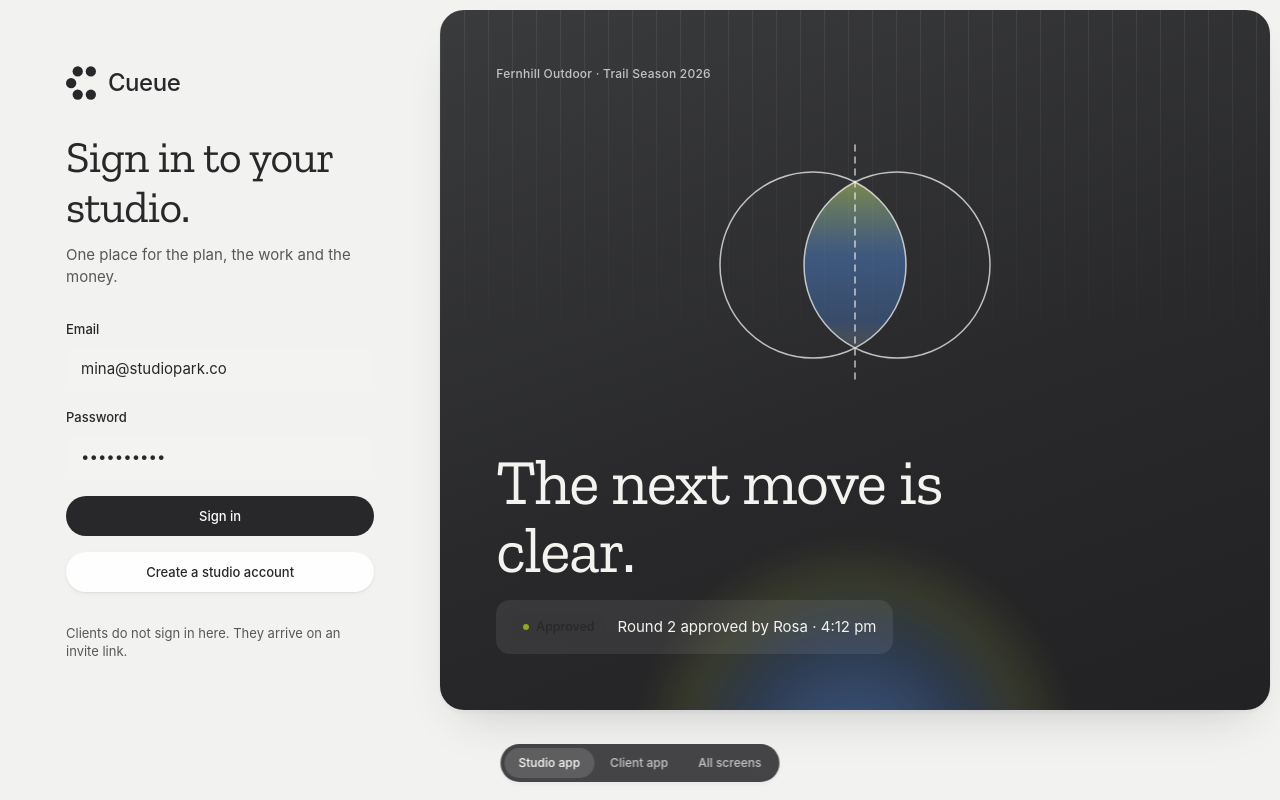
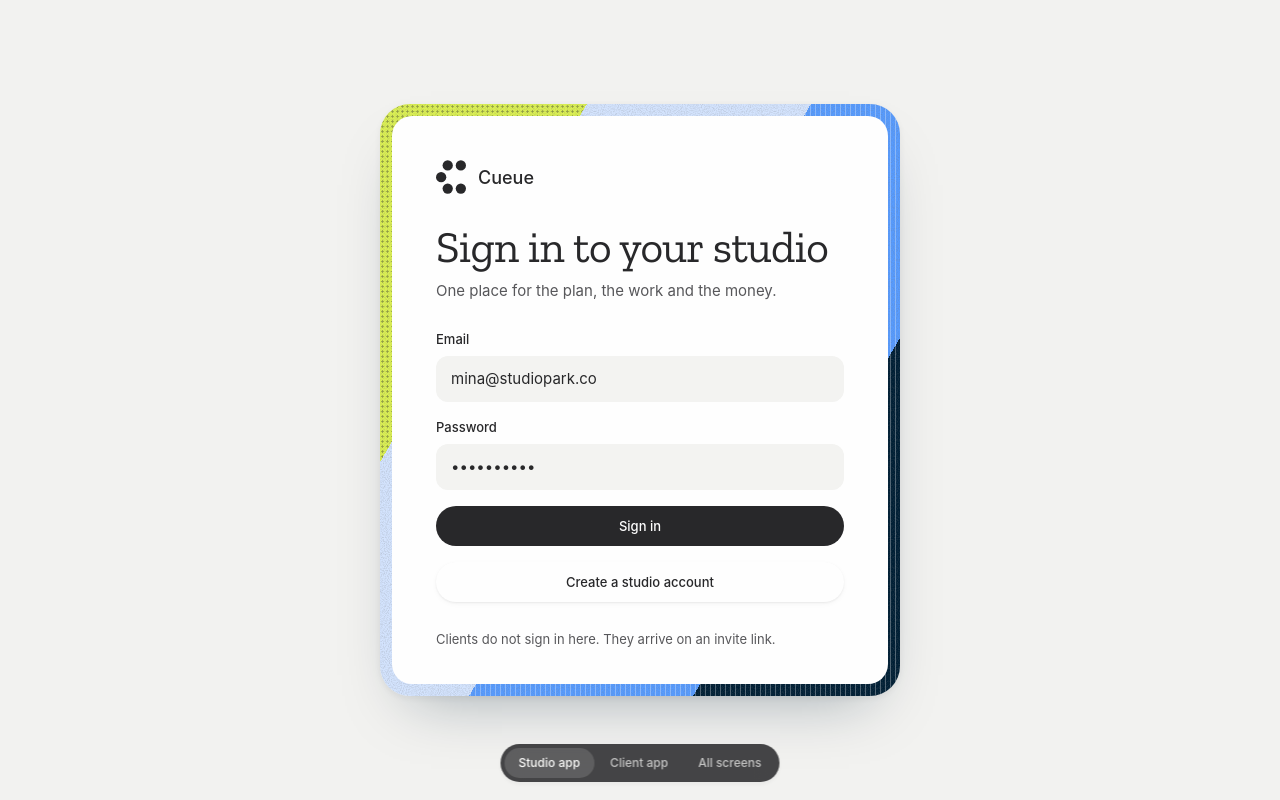
Before and after one commit to jennaCh0i/cueue, a plain HTML site: page SignIn.html in a window 1280 px wide. Drawn offline with nearby package versions, Linux system fonts and the light colour scheme; a web font is replaced by a local one.

Commit message:
Brand frame on sign in, Granola-style
Co-Authored-By: Claude Opus 5.5 <noreply@anthropic.com>
Claude-Session: https://claude.ai/code/session_01XCLfjkFa7fhCyRTZDdVida

```diff
--- a/SignIn.html
+++ b/SignIn.html
@@ -12,10 +12,11 @@
 </head>
 <body>
 
-<div class="app" style="padding: 10px; gap: 10px">
-  <section class="stack g32" style="flex: 1 1 420px; padding: 56px; justify-content: center; max-width: 560px">
-    <div class="hstack g12"><svg width="30" height="34" viewBox="0 0 105 117" aria-hidden="true"><g fill="currentColor"><circle cx="41" cy="18" r="18"></circle><circle cx="87" cy="18" r="18"></circle><circle cx="18" cy="59" r="18"></circle><circle cx="41" cy="99" r="18"></circle><circle cx="87" cy="99" r="18"></circle></g></svg><span class="heading">Cueue</span></div>
-    <div class="stack g12"><h1 class="title">Sign in to your studio.</h1><p class="body muted">One place for the plan, the work and the money.</p></div>
+<div class="signin-page" style="min-height:100vh;display:grid;place-items:center;background:var(--paper);padding:40px">
+  <div class="bframe" style="width:520px;max-width:100%">
+    <section class="card" style="padding:44px 44px 36px;gap:28px">
+      <div class="hstack g12"><svg width="30" height="34" viewBox="0 0 105 117" aria-hidden="true"><g fill="currentColor"><circle cx="41" cy="18" r="18"></circle><circle cx="87" cy="18" r="18"></circle><circle cx="18" cy="59" r="18"></circle><circle cx="41" cy="99" r="18"></circle><circle cx="87" cy="99" r="18"></circle></g></svg><span style="font-weight:500;font-size:18px">Cueue</span></div>
+      <div class="stack g8"><h1 class="title" style="font-family:var(--serif);font-weight:400">Sign in to your studio</h1><p class="body muted">One place for the plan, the work and the money.</p></div>
       <form class="stack g16">
         <label class="field"><span>Email</span><input class="input" type="email" value="mina@studiopark.co"></label>
         <label class="field"><span>Password</span><input class="input" type="password" value="password12"></label>
@@ -24,19 +25,7 @@
       </form>
       <p class="cap muted">Clients do not sign in here. They arrive on an invite link.</p>
     </section>
-  <section class="card ink" style="flex: 999 1 560px; min-height: 700px; padding: 56px; justify-content: space-between; border-radius: 24px">
-    <div class="lines-v on-dark" style="position: absolute; inset: 0 0 40% 0" aria-hidden="true"></div>
-    <span class="eyebrow" style="color: rgba(255,255,255,.7)">Fernhill Outdoor · Trail Season 2026</span>
-    <svg class="art" viewBox="0 0 280 200" width="420" style="align-self: center" aria-hidden="true">
-      <defs><clipPath id="s1c"><circle cx="112" cy="100" r="62"></circle></clipPath><linearGradient id="s1g" x1="0" y1="0" x2="0" y2="1"><stop offset="0" stop-color="#DAEF53" stop-opacity="0.5"></stop><stop offset="0.45" stop-color="#579BFE" stop-opacity="0.38"></stop><stop offset="0.8" stop-color="#579BFE" stop-opacity="0.28"></stop><stop offset="1" stop-color="#F3EFE9" stop-opacity="0.15"></stop></linearGradient></defs>
-      <circle cx="168" cy="100" r="62" fill="url(#s1g)" clip-path="url(#s1c)"></circle>
-      <g fill="none" stroke="#FFFFFF" stroke-opacity="0.7" stroke-width="1" stroke-linecap="round"><circle cx="112" cy="100" r="62"></circle><circle cx="168" cy="100" r="62"></circle><path d="M140 20 V180" stroke-dasharray="4 4"></path></g>
-    </svg>
-    <div class="stack g16">
-      <h2 class="display" style="max-width: 520px">The next move is clear.</h2>
-      <div class="hstack g12" style="background: rgba(255,255,255,.08); border-radius: 14px; padding: 14px 16px; align-self: flex-start"><span class="chip c-you">Approved</span><span class="body">Round 2 approved by Rosa · 4:12 pm</span></div>
   </div>
-  </section>
 </div>
 
 <nav class="proto-bar" aria-label="Prototype"><a href="/" class="on">Studio app</a><a href="/CSignIn">Client app</a><a href="/screens">All screens</a></nav>
--- a/cueue.css
+++ b/cueue.css
@@ -279,3 +279,18 @@ html .colhead{box-shadow:none!important}
   --aura-soft:var(--grain-aura),var(--lines-aura),linear-gradient(180deg,#F7F9FE 0%,#E8EFFD 100%);
   --aura-line:var(--grain-aura),linear-gradient(90deg,#BFD6FE 0%,#579BFE 100%);
 }
+
+/* Brand frame: Cueue's loudest texture, only for moments you see briefly (sign in, invites, empty states).
+   Working screens never use it. A white card sits inside a textured frame of the brand palette. */
+.bframe{position:relative;isolation:isolate;padding:12px;border-radius:30px;
+  background:var(--grain-aura),linear-gradient(120deg,#DAEF53 0 24%,#D3E3FD 24% 50%,#579BFE 50% 76%,#001F35 76% 100%);
+  box-shadow:0 2px 6px rgba(40,40,42,.06),0 30px 60px -30px rgba(0,31,53,.35)}
+.bframe::before,.bframe::after{content:"";position:absolute;inset:0;border-radius:inherit;pointer-events:none;z-index:0}
+.bframe::before{background:radial-gradient(circle,rgba(40,40,42,.38) .9px,transparent 1.3px) 0 0/5px 5px;
+  -webkit-mask:linear-gradient(120deg,#000 0 24%,transparent 24%);mask:linear-gradient(120deg,#000 0 24%,transparent 24%)}
+.bframe::after{background:repeating-linear-gradient(90deg,rgba(254,254,254,.30) 0 1px,transparent 1px 5px);
+  -webkit-mask:linear-gradient(120deg,transparent 0 50%,#000 50%);mask:linear-gradient(120deg,transparent 0 50%,#000 50%)}
+.bframe > *{position:relative;z-index:1}
+.bframe > .card,.bframe > form.card{border-radius:20px;box-shadow:none;background:var(--white)}
+.bframe.thin{padding:8px;border-radius:24px}
+.bframe.thin > .card{border-radius:17px}
```
Also changed, not shown: index.html (+5 -16 lines). Lines whose indentation alone changed are shown as unchanged.
